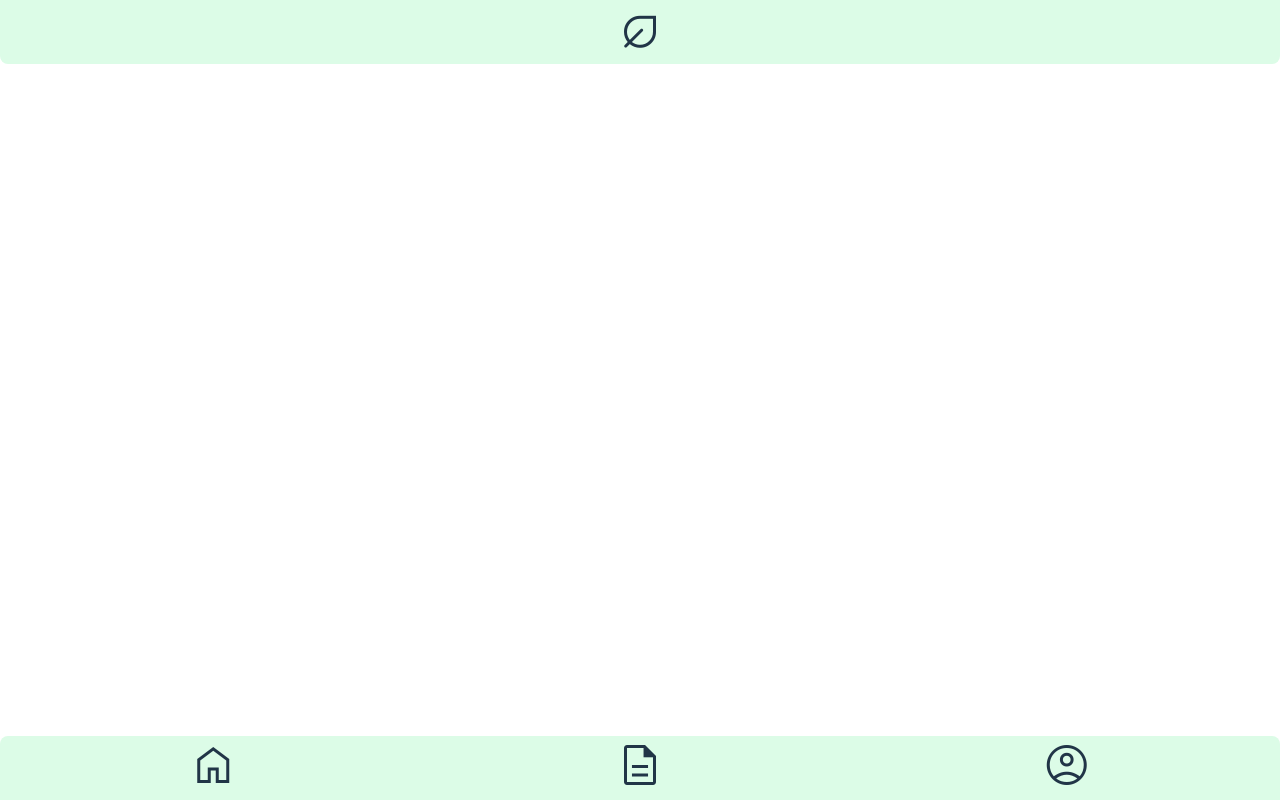
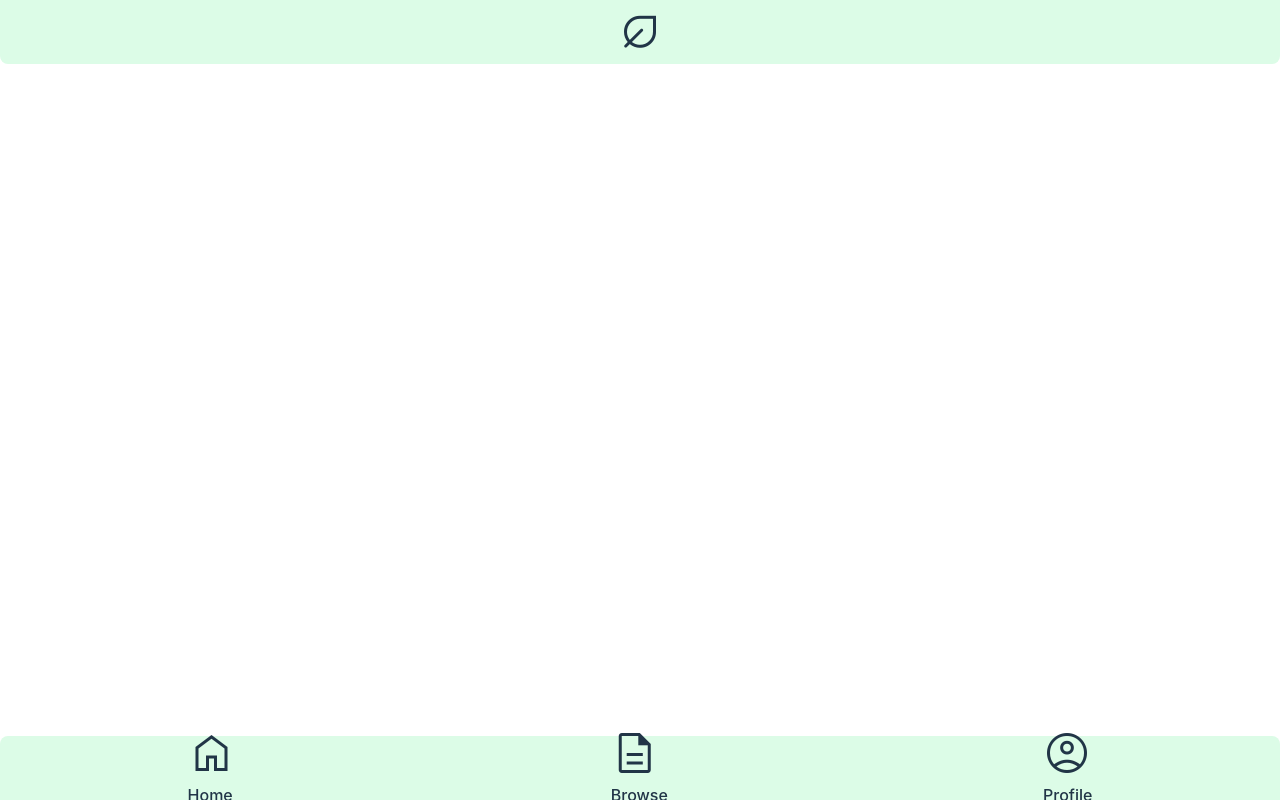
Before and after one commit to DiemBang/green-habit-tracker, a React (Vite) app in the folder green-habit-tracker-frontend/: page / in a window 1280 px wide. Built offline with nearby package versions, Linux system fonts and the light colour scheme.

Commit message:
add icon text to footer

```diff
--- a/green-habit-tracker-frontend/src/components/shared/Footer.tsx
+++ b/green-habit-tracker-frontend/src/components/shared/Footer.tsx
@@ -16,6 +16,7 @@ export const Footer = () => {
               <span className="material-symbols-outlined" aria-hidden="true">
                 home
               </span>
+              <p>Home</p>
             </div>
           </Link>
           <Link to="/browse">
@@ -23,6 +24,7 @@ export const Footer = () => {
               <span className="material-symbols-outlined" aria-hidden="true">
                 description
               </span>
+              <p>Browse</p>
             </div>
           </Link>
           <Link to="/profile">
@@ -30,6 +32,7 @@ export const Footer = () => {
               <span className="material-symbols-outlined" aria-hidden="true">
                 account_circle
               </span>
+              <p>Profile</p>
             </div>
           </Link>
         </section>
```
